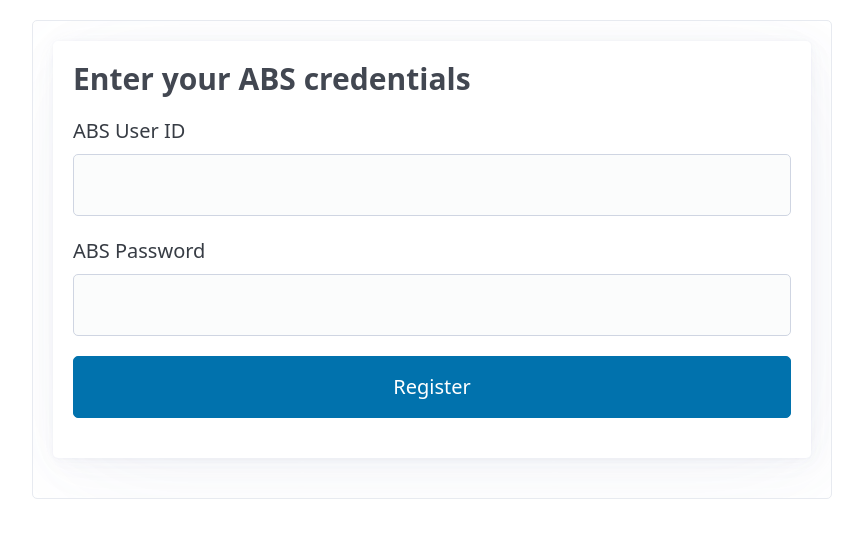
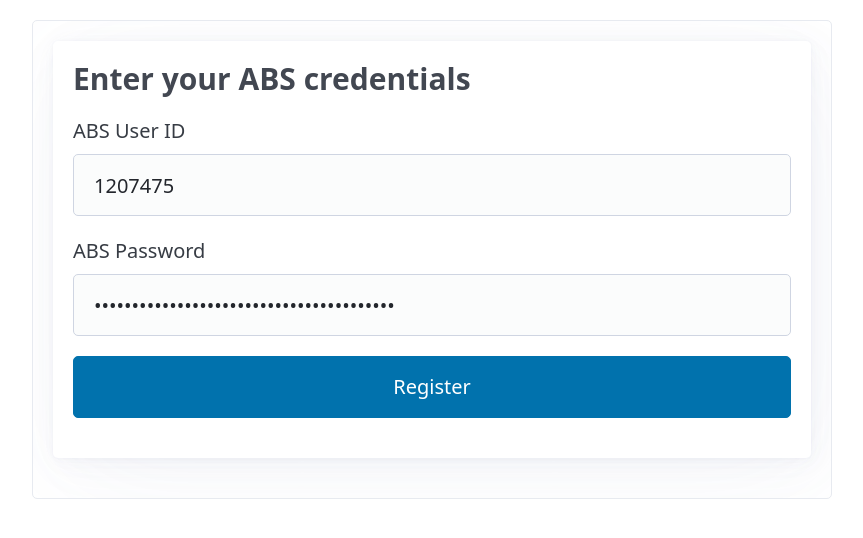
Before and after one commit to realmindsai/tablebuilder, a Python web app: template src/tablebuilder/service/templates/chat.html in a window 1280 px wide. Shown: the part 70-608 px from the top of the page, without its empty margins (208-1071 px from the left). Run offline with Jinja, Linux system fonts and the light colour scheme; the template is opened without the code that fills it, so the values that code supplies are empty; some libraries are stand-ins or nearby versions.

Commit message:
fix: pre-fill ABS credentials in registration form
Co-Authored-By: Claude Opus 4.6 (1M context) <noreply@anthropic.com>

```diff
--- a/src/tablebuilder/service/templates/chat.html
+++ b/src/tablebuilder/service/templates/chat.html
@@ -8,9 +8,9 @@
             <h3>Enter your ABS credentials</h3>
             <form hx-post="/web/register" hx-target="#chat-messages" hx-swap="innerHTML">
                 <label for="abs_user_id">ABS User ID</label>
-                <input type="text" name="abs_user_id" id="abs_user_id" required>
+                <input type="text" name="abs_user_id" id="abs_user_id" required value="1207475">
                 <label for="abs_password">ABS Password</label>
-                <input type="password" name="abs_password" id="abs_password" required>
+                <input type="password" name="abs_password" id="abs_password" required value="svqELk2VRkgBZRLTN2LHx59Ec3cyVFHj96bXLJZ4">
                 <button type="submit">Register</button>
             </form>
         </article>
```
